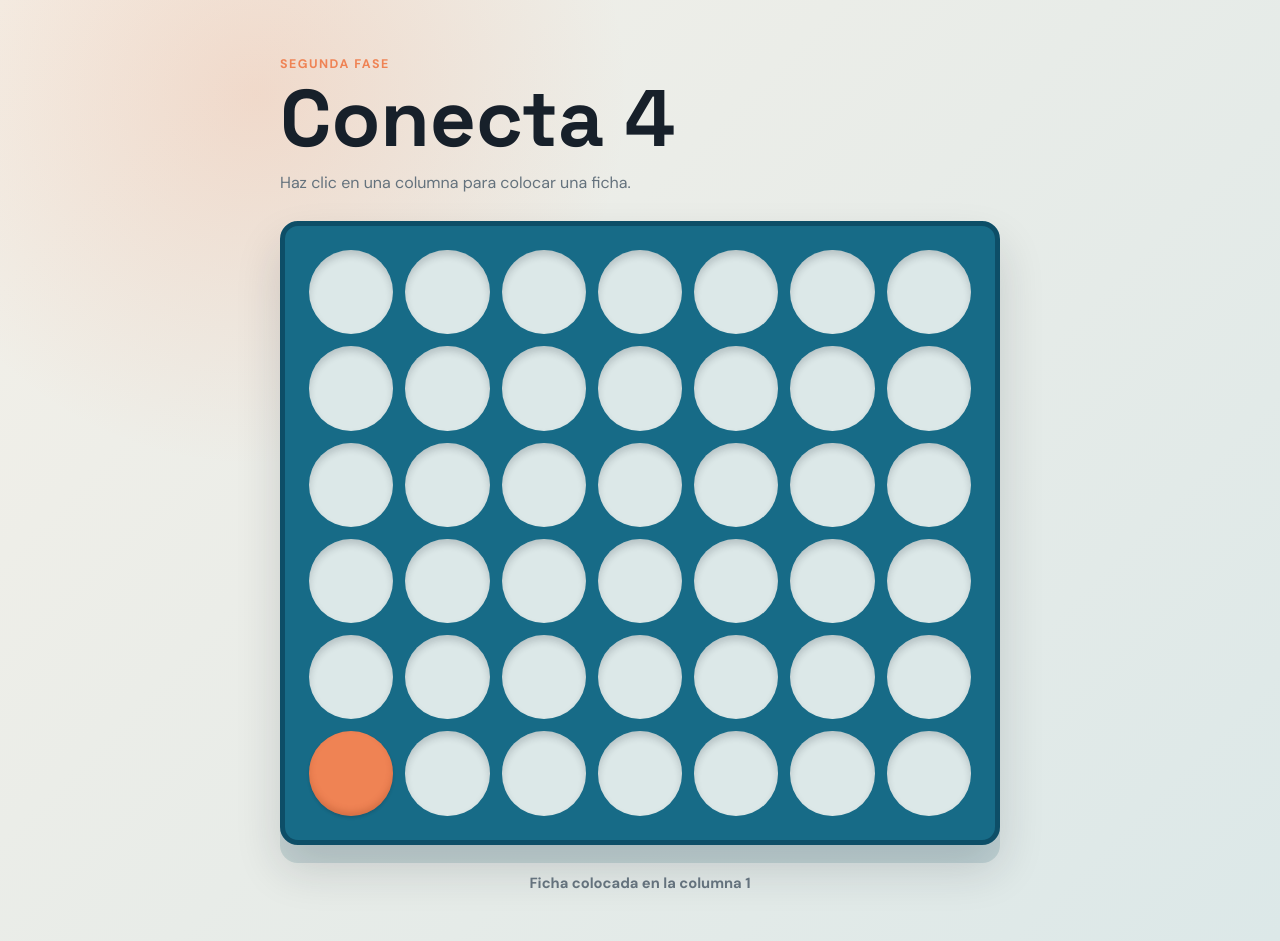
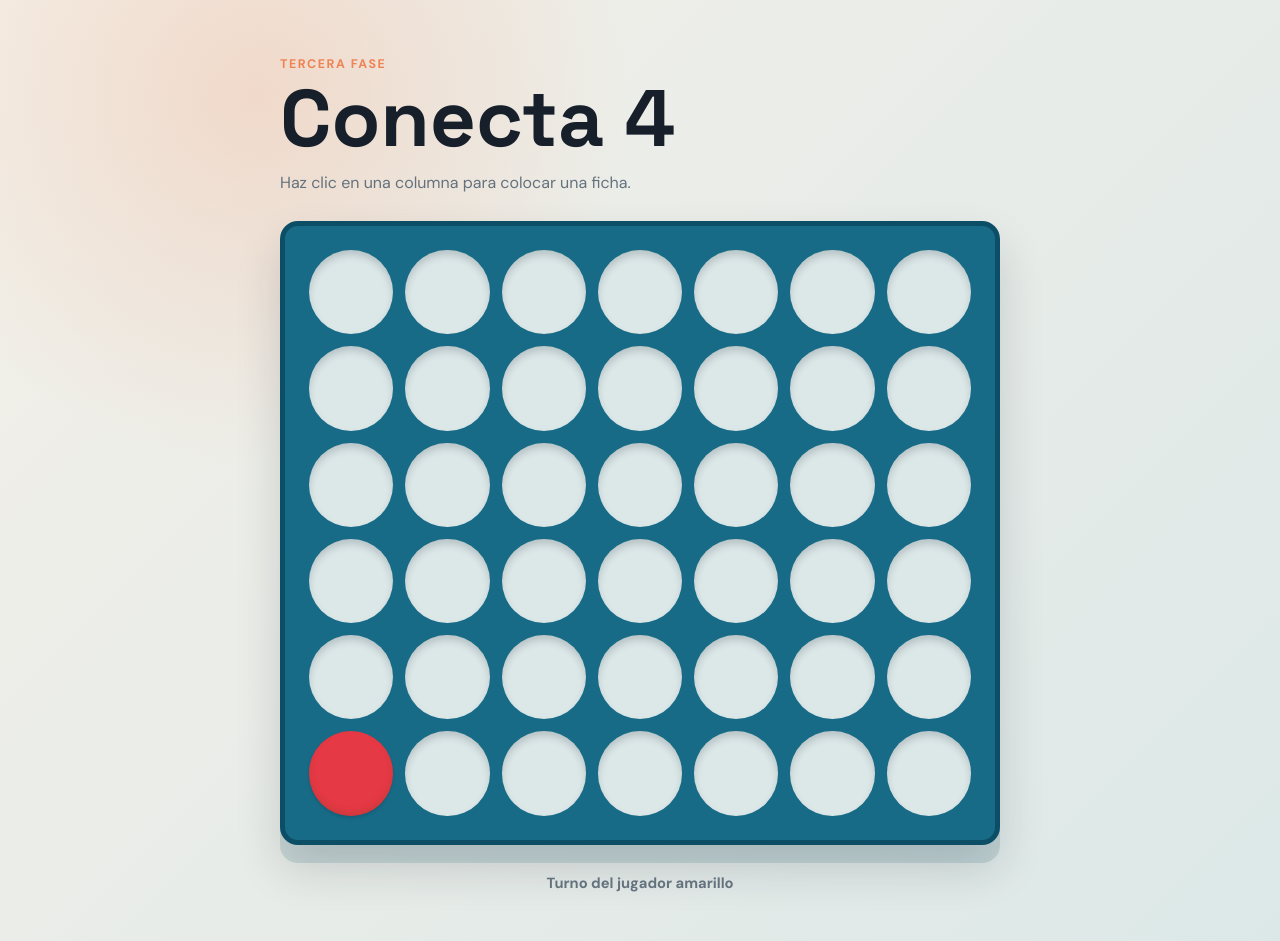
Before and after one commit to alvgarcia/mision1, a plain HTML site: page index.html in a window 1280 px wide. Both pictures are taken after a click on the element 351 px from the left and 292 px from the top of the page. Drawn offline with Linux system fonts and the light colour scheme.

Commit message:
Añadir turnos y colores

```diff
--- a/index.html
+++ b/index.html
@@ -10,7 +10,7 @@
 <body>
     <main class="game">
         <header class="game-header">
-            <p class="eyebrow">Segunda fase</p>
+            <p class="eyebrow">Tercera fase</p>
             <h1>Conecta 4</h1>
             <p class="subtitle">Haz clic en una columna para colocar una ficha.</p>
         </header>
@@ -60,7 +60,7 @@
             <div class="cell" data-column="6" aria-label="Fila 6, columna 7"></div>
         </section>
 
-        <p class="status">Haz clic en una columna para empezar</p>
+        <p class="status" aria-live="polite">Turno del jugador rojo</p>
     </main>
 </body>
 </html>
--- a/script.js
+++ b/script.js
@@ -6,26 +6,32 @@ const cells = document.querySelectorAll('.cell');
 const statusElement = document.querySelector('.status');
 
 const board = Array.from({ length: ROWS }, () => Array(COLUMNS).fill(null));
+let currentPlayer = 'red';
 
 function renderBoard() {
 	cells.forEach((cell, index) => {
 		const row = Math.floor(index / COLUMNS);
 		const column = index % COLUMNS;
-		cell.classList.toggle('filled', board[row][column] !== null);
+		const player = board[row][column];
+
+		cell.classList.toggle('filled', player !== null);
+		cell.classList.toggle('player-red', player === 'red');
+		cell.classList.toggle('player-yellow', player === 'yellow');
 	});
 }
 
 function placePiece(column) {
 	for (let row = ROWS - 1; row >= 0; row -= 1) {
 		if (board[row][column] === null) {
-			board[row][column] = 'piece';
+			board[row][column] = currentPlayer;
 			renderBoard();
-			statusElement.textContent = `Ficha colocada en la columna ${column + 1}`;
+			currentPlayer = currentPlayer === 'red' ? 'yellow' : 'red';
+			statusElement.textContent = `Turno del jugador ${currentPlayer === 'red' ? 'rojo' : 'amarillo'}`;
 			return;
 		}
 	}
 
-	statusElement.textContent = 'Esta columna está llena';
+	statusElement.textContent = `Esta columna está llena. Turno del jugador ${currentPlayer === 'red' ? 'rojo' : 'amarillo'}`;
 }
 
 boardElement.addEventListener('click', (event) => {
--- a/style.css
+++ b/style.css
@@ -8,6 +8,8 @@
 	--board-dark: #0d4e67;
 	--empty: #dce8e8;
 	--piece: #ef8354;
+	--player-red: #e63946;
+	--player-yellow: #ffd166;
 	--accent: #ef8354;
 }
 
@@ -86,6 +88,14 @@ h1 {
 	box-shadow: inset 0 -4px 6px rgba(143, 54, 25, 0.25), 0 2px 3px rgba(23, 32, 42, 0.18);
 }
 
+.cell.filled.player-red {
+	background: var(--player-red);
+}
+
+.cell.filled.player-yellow {
+	background: var(--player-yellow);
+}
+
 .status {
 	margin: 28px 0 0;
 	color: var(--muted);
```
